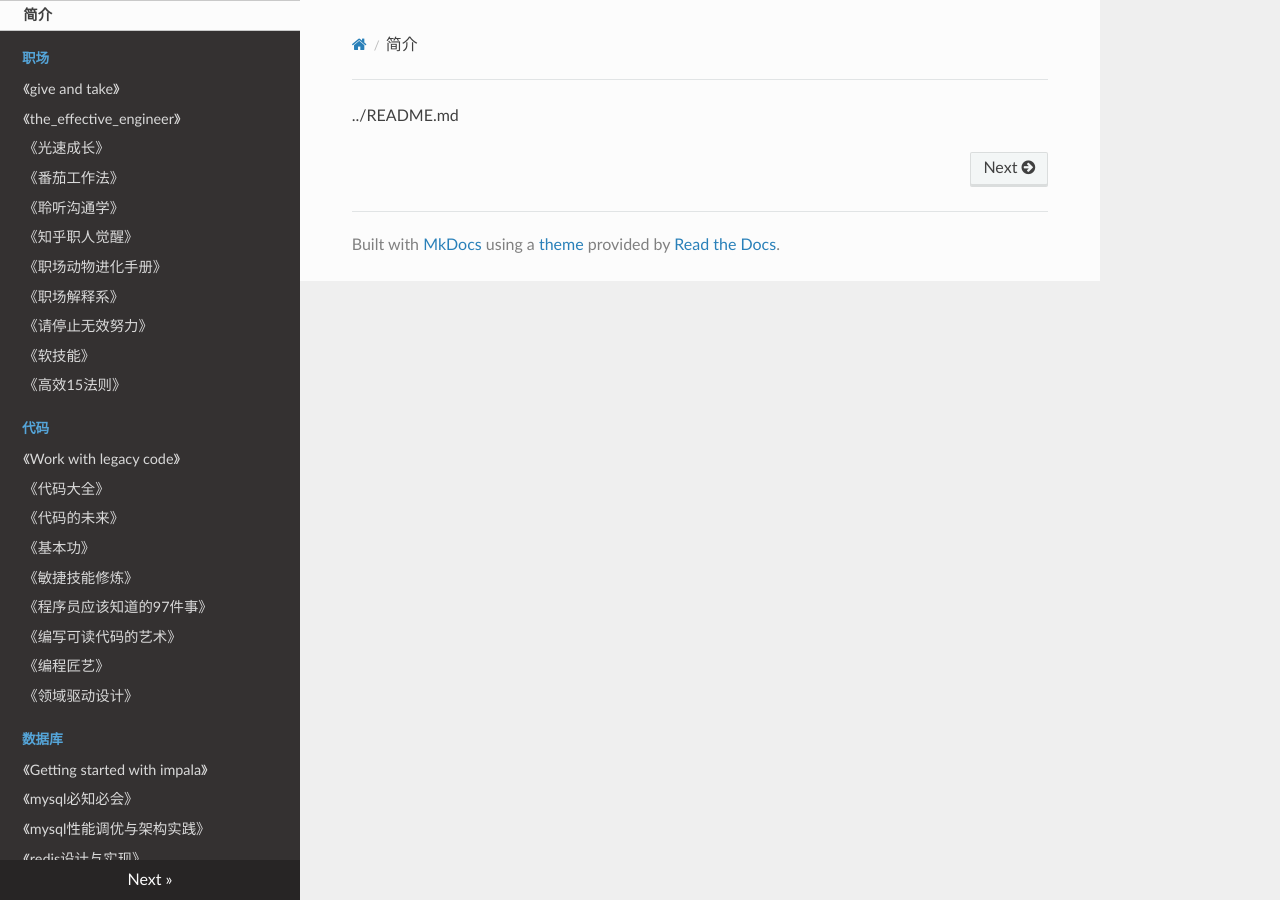
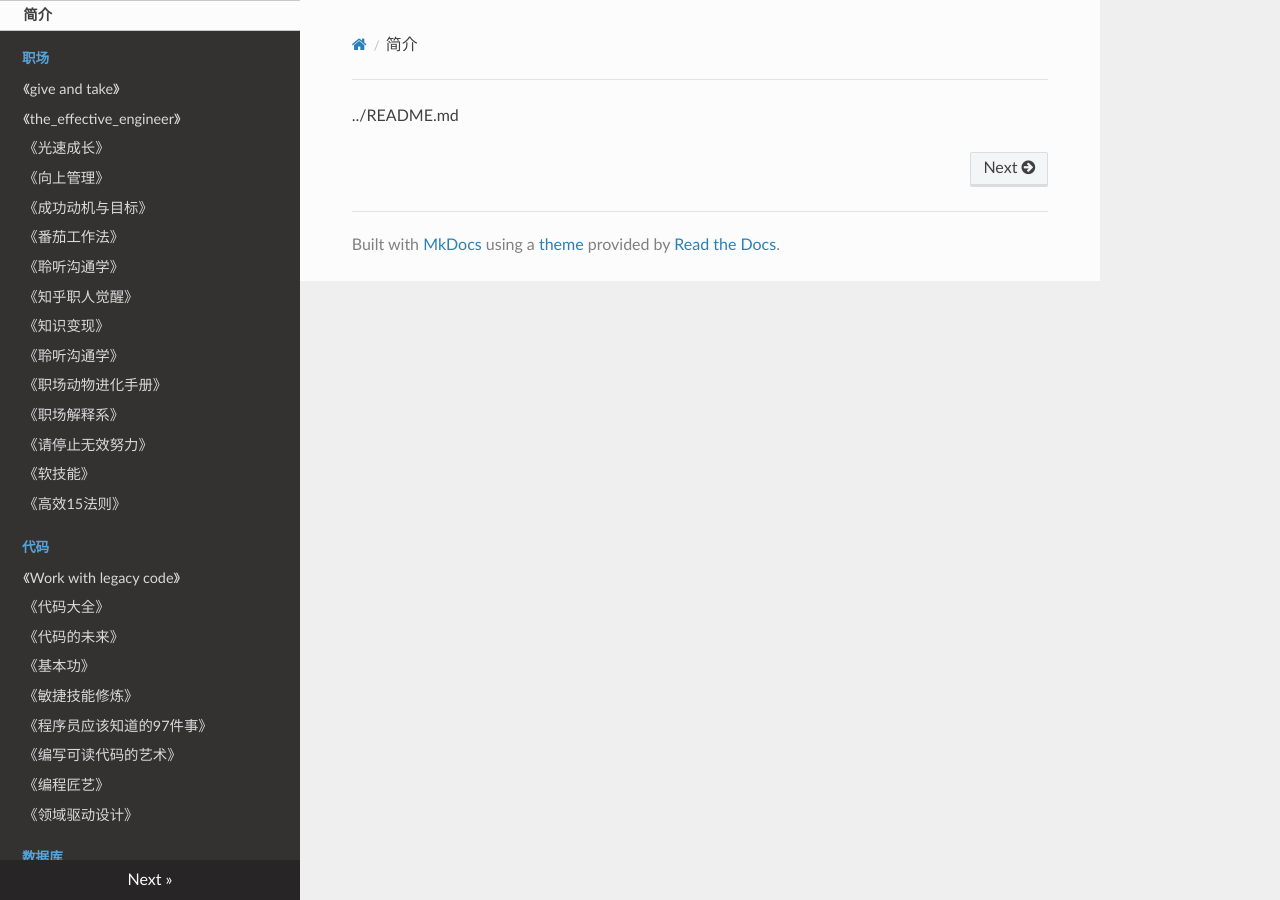
Before and after one commit to PegasusWang/booknotes, an MkDocs documentation site: the page built from docs/index.md, in a window 1280 px wide. Built offline with MkDocs 1.6.1, drawn with Linux system fonts in a browser that asks for light colours; nearby versions of some CDN libraries; old or Windows-style settings are respelled for this version of MkDocs.

Commit message:
add book

```diff
--- a/mkdocs.yml
+++ b/mkdocs.yml
@@ -13,9 +13,13 @@ pages:
       - 《give and take》: 'career/give_and_take.md'
       - 《the_effective_engineer》: 'career/the_effective_engineer.md'
       - 《光速成长》: 'career/光速成长.md'
+      - 《向上管理》: 'career/向上管理.md'
+      - 《成功动机与目标》: 'career/成功动机与目标.md'
       - 《番茄工作法》: 'career/番茄工作法.md'
       - 《聆听沟通学》: 'career/聆听沟通学.md'
       - 《知乎职人觉醒》: 'career/知乎职人觉醒.md'
+      - 《知识变现》: 'career/知识变现.md'
+      - 《聆听沟通学》: 'career/聆听沟通学.md'
       - 《职场动物进化手册》: 'career/职场动物进化手册.md'
       - 《职场解释系》: 'career/职场解释系.md'
       - 《请停止无效努力》: 'career/请停止无效努力.md'
```
Also changed, not shown: docs/career/成功动机与目标.md (added).
